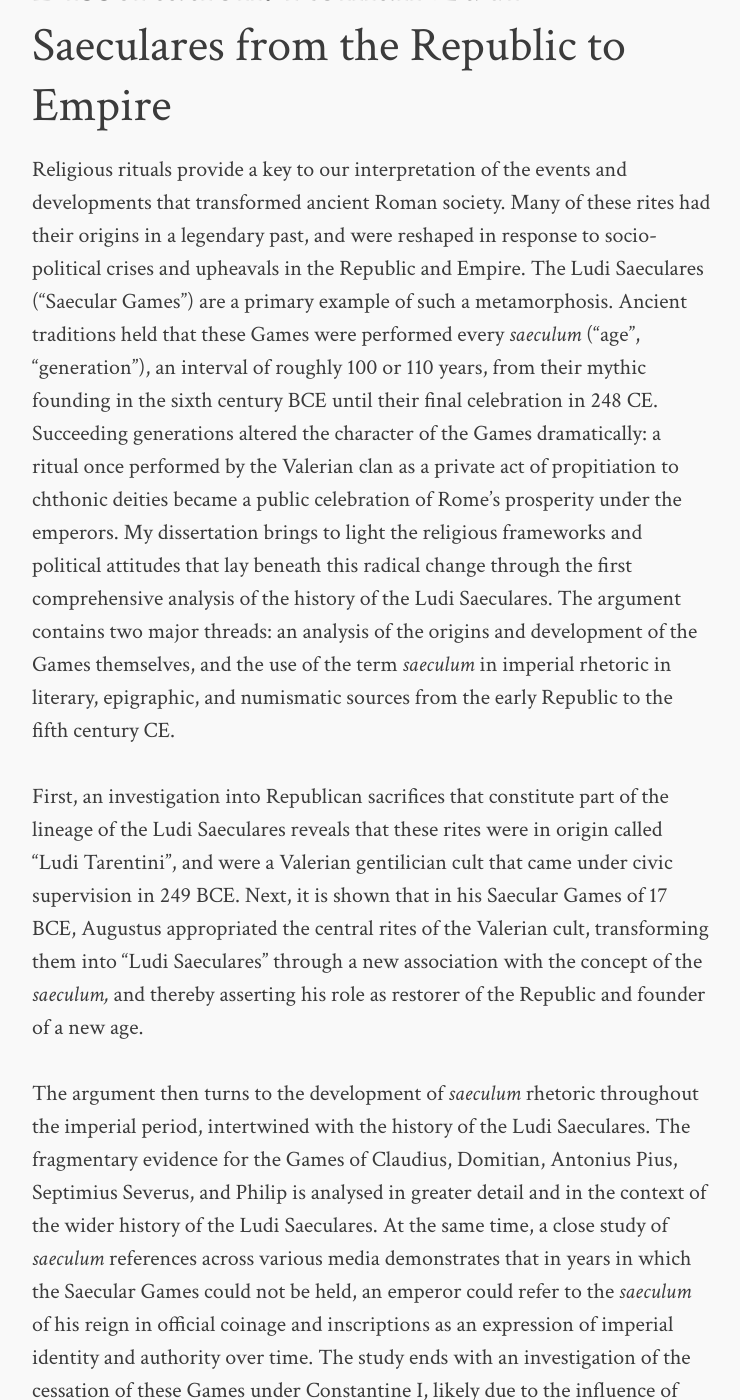
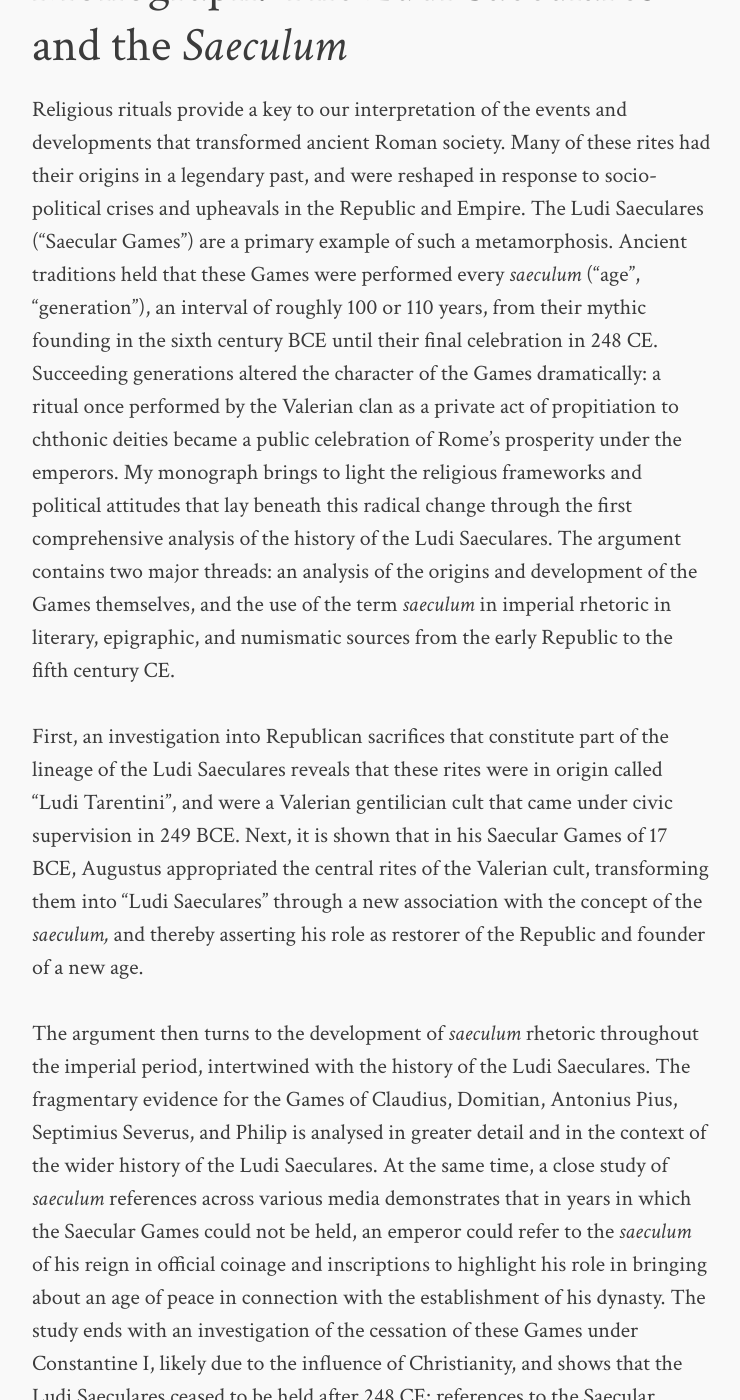
Before and after one commit to scbdunning/scbdunning.github.io, a Jekyll site: the page built from research.md, in a window 1280 px wide and 1400 px high, scrolled down 806 px. Shown: the whole window, without its empty margins (268-1008 px from the left). Built offline with Jekyll 4.4.1, drawn with Linux system fonts in a browser that asks for light colours; some of the changed text lies outside the part shown.

Commit message:
July 1 ICS Updates
Updates CV, teaching, description of research, and summary to reflect
current work situation.

```diff
--- a/research.md
+++ b/research.md
@@ -8,10 +8,10 @@ image:
   feature: roman-sacrificing.jpg
 ---
 
-## Dissertation: Roman Ludi Saeculares from the Republic to Empire
+## Monograph: The Ludi Saeculares and the *Saeculum*
 
-Religious rituals provide a key to our interpretation of the events and developments that transformed ancient Roman society. Many of these rites had their origins in a legendary past, and were reshaped in response to socio-political crises and upheavals in the Republic and Empire. The Ludi Saeculares ("Saecular Games") are a primary example of such a metamorphosis. Ancient traditions held that these Games were performed every *saeculum* (“age”, “generation”), an interval of roughly 100 or 110 years, from their mythic founding in the sixth century BCE until their final celebration in 248 CE. Succeeding generations altered the character of the Games dramatically: a ritual once performed by the Valerian clan as a private act of propitiation to chthonic deities became a public celebration of Rome’s prosperity under the emperors. My dissertation brings to light the religious frameworks and political attitudes that lay beneath this radical change through the first comprehensive analysis of the history of the Ludi Saeculares. The argument contains two major threads: an analysis of the origins and development of the Games themselves, and the use of the term *saeculum* in imperial rhetoric in literary, epigraphic, and numismatic sources from the early Republic to the fifth century CE.
+Religious rituals provide a key to our interpretation of the events and developments that transformed ancient Roman society. Many of these rites had their origins in a legendary past, and were reshaped in response to socio-political crises and upheavals in the Republic and Empire. The Ludi Saeculares ("Saecular Games") are a primary example of such a metamorphosis. Ancient traditions held that these Games were performed every *saeculum* (“age”, “generation”), an interval of roughly 100 or 110 years, from their mythic founding in the sixth century BCE until their final celebration in 248 CE. Succeeding generations altered the character of the Games dramatically: a ritual once performed by the Valerian clan as a private act of propitiation to chthonic deities became a public celebration of Rome’s prosperity under the emperors. My monograph brings to light the religious frameworks and political attitudes that lay beneath this radical change through the first comprehensive analysis of the history of the Ludi Saeculares. The argument contains two major threads: an analysis of the origins and development of the Games themselves, and the use of the term *saeculum* in imperial rhetoric in literary, epigraphic, and numismatic sources from the early Republic to the fifth century CE.
 
 First, an investigation into Republican sacrifices that constitute part of the lineage of the Ludi Saeculares reveals that these rites were in origin called “Ludi Tarentini”, and were a Valerian gentilician cult that came under civic supervision in 249 BCE. Next, it is shown that in his Saecular Games of 17 BCE, Augustus appropriated the central rites of the Valerian cult, transforming them into “Ludi Saeculares” through a new association with the concept of the *saeculum,* and thereby asserting his role as restorer of the Republic and founder of a new age.
 
-The argument then turns to the development of *saeculum* rhetoric throughout the imperial period, intertwined with the history of the Ludi Saeculares. The fragmentary evidence for the Games of Claudius, Domitian, Antonius Pius, Septimius Severus, and Philip is analysed in greater detail and in the context of the wider history of the Ludi Saeculares. At the same time, a close study of *saeculum* references across various media demonstrates that in years in which the Saecular Games could not be held, an emperor could refer to the *saeculum* of his reign in official coinage and inscriptions as an expression of imperial identity and authority over time. The study ends with an investigation of the cessation of these Games under Constantine I, likely due to the influence of Christianity, and shows that the Ludi Saeculares ceased to be held after 248 CE: references to the Saecular Games in the reigns of later emperors are shown to be misinterpretations of ancient texts or coin legends.
+The argument then turns to the development of *saeculum* rhetoric throughout the imperial period, intertwined with the history of the Ludi Saeculares. The fragmentary evidence for the Games of Claudius, Domitian, Antonius Pius, Septimius Severus, and Philip is analysed in greater detail and in the context of the wider history of the Ludi Saeculares. At the same time, a close study of *saeculum* references across various media demonstrates that in years in which the Saecular Games could not be held, an emperor could refer to the *saeculum* of his reign in official coinage and inscriptions to highlight his role in bringing about an age of peace in connection with the establishment of his dynasty. The study ends with an investigation of the cessation of these Games under Constantine I, likely due to the influence of Christianity, and shows that the Ludi Saeculares ceased to be held after 248 CE: references to the Saecular Games in the reigns of later emperors are shown to be misinterpretations of ancient texts or coin legends. I demonstrate that the association between time and the creation and legitimization of imperial authority was such a potent tool that it was adapted, rather than discarded, with the rise of Christianity in Late Antiquity.
```
Also changed, not shown: index.md (+2 -2 lines), teaching.md (+5 -0 lines), 1 other file.
